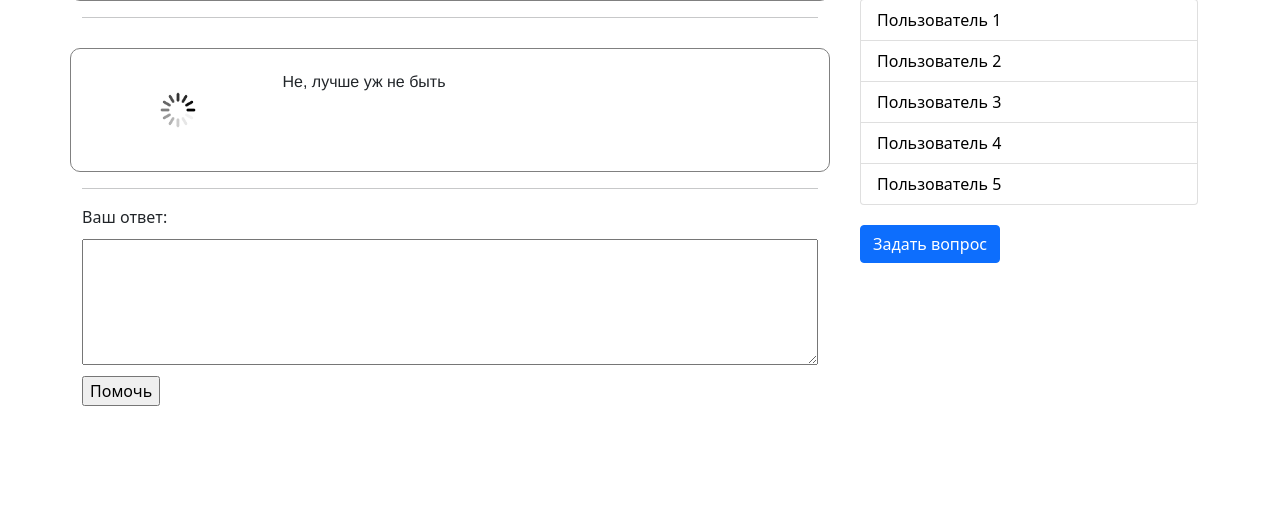
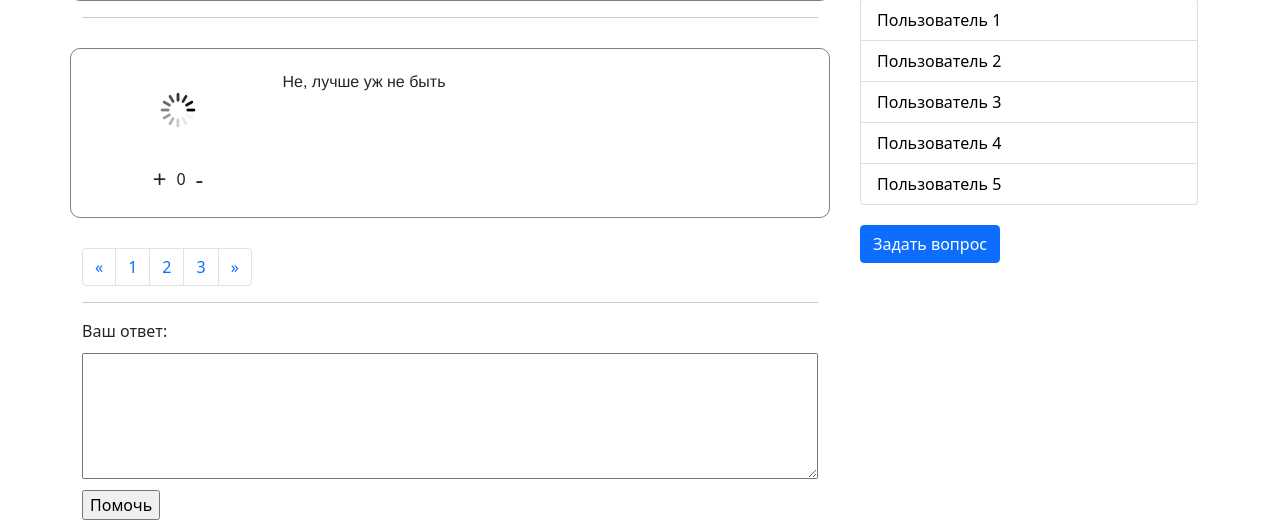
Before and after one commit to HanSoloCh/VK_Education_WEB, a Django app: page /question/1 in a window 1280 px wide. Shown: the part 290-810 px from the top of the page. Before the commit the page ends 696 px from the top, so only its background shows below. Run offline with Django 4.2, Linux system fonts and the light colour scheme.

Commit message:
master: add smt

```diff
--- a/templates/components/answer_item.html
+++ b/templates/components/answer_item.html
@@ -3,6 +3,11 @@
 <div class="row answer">
     <div class="col-3">
         <img class="avatar-image" src="{% static '/img/loading.png' %}" alt="No photo">
+        <div class="reputation">
+            <span class="vote" onclick="vote(1)">+</span>
+            <span class="votes" style="margin-left: 10px; margin-right: 10px">0</span>
+            <span class="vote vote-minus" onclick="vote(-1)">-</span>
+        </div>
     </div>
     <div class="col-9">
         <span class="question-text">Не, лучше уж не быть</span>
--- /dev/null
+++ b/templates/components/paginator.html
@@ -0,0 +1,18 @@
+<!--   Навигация по странице         -->
+<nav aria-label="Пример навигации по страницам" style="margin-top: 30px">
+    <ul class="pagination">
+        <li class="page-item">
+            <a class="page-link" href="#" aria-label="Предыдущая">
+                <span aria-hidden="true">&laquo;</span>
+            </a>
+        </li>
+        <li class="page-item"><a class="page-link" href="#">1</a></li>
+        <li class="page-item"><a class="page-link" href="#">2</a></li>
+        <li class="page-item"><a class="page-link" href="#">3</a></li>
+        <li class="page-item">
+            <a class="page-link" href="#" aria-label="Следующая">
+                <span aria-hidden="true">&raquo;</span>
+            </a>
+        </li>
+    </ul>
+</nav>
--- a/templates/layouts/base.html
+++ b/templates/layouts/base.html
@@ -94,7 +94,7 @@
                     <li class="list-group-item"><a class="most-popular" href="">Пользователь 5</a></li>
                 </ul>
 
-                <a class="btn btn-primary" style="margin-top: 20px">Задать вопрос</a>
+                <a class="btn btn-primary" style="margin-top: 20px" href="{% url 'ask' %}">Задать вопрос</a>
             </div>
 
         </div>
--- a/templates/login.html
+++ b/templates/login.html
@@ -31,7 +31,7 @@
     <div class="col-2">
     </div>
     <div class="col-10">
-        <a style="" href="#">Создать новый аккаунт</a>
+        <a style="" href="{% url 'signup' %}">Создать новый аккаунт</a>
     </div>
 </div>
 
--- a/templates/question.html
+++ b/templates/question.html
@@ -10,6 +10,8 @@
 
 {% include 'components/answer_item.html' %}
 
+{% include 'components/paginator.html' %}
+
 <hr>
 <form>
     <label for="answer">Ваш ответ:</label>
```
Also changed, not shown: templates/index.html (+2 -18 lines), db.sqlite3 (deleted).
